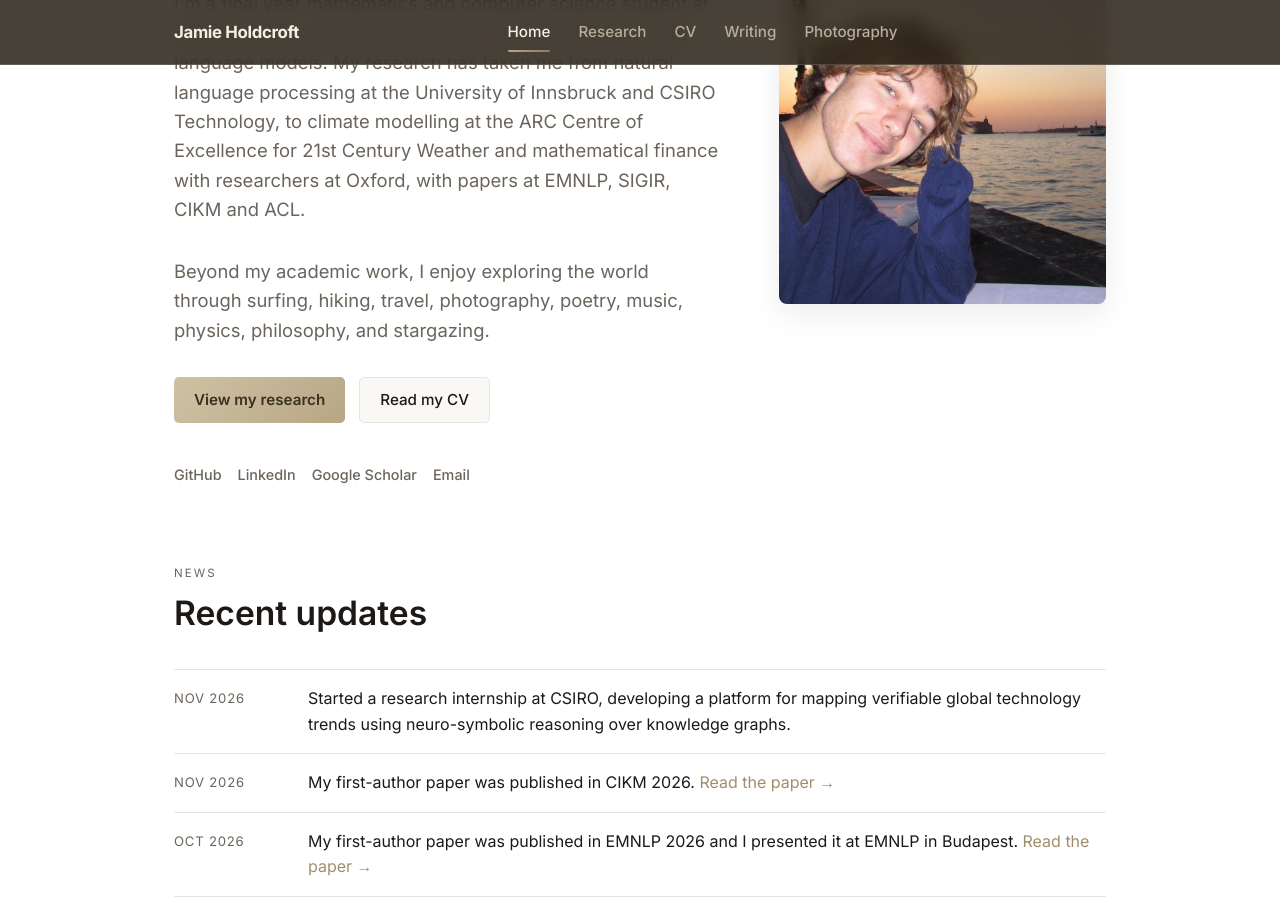
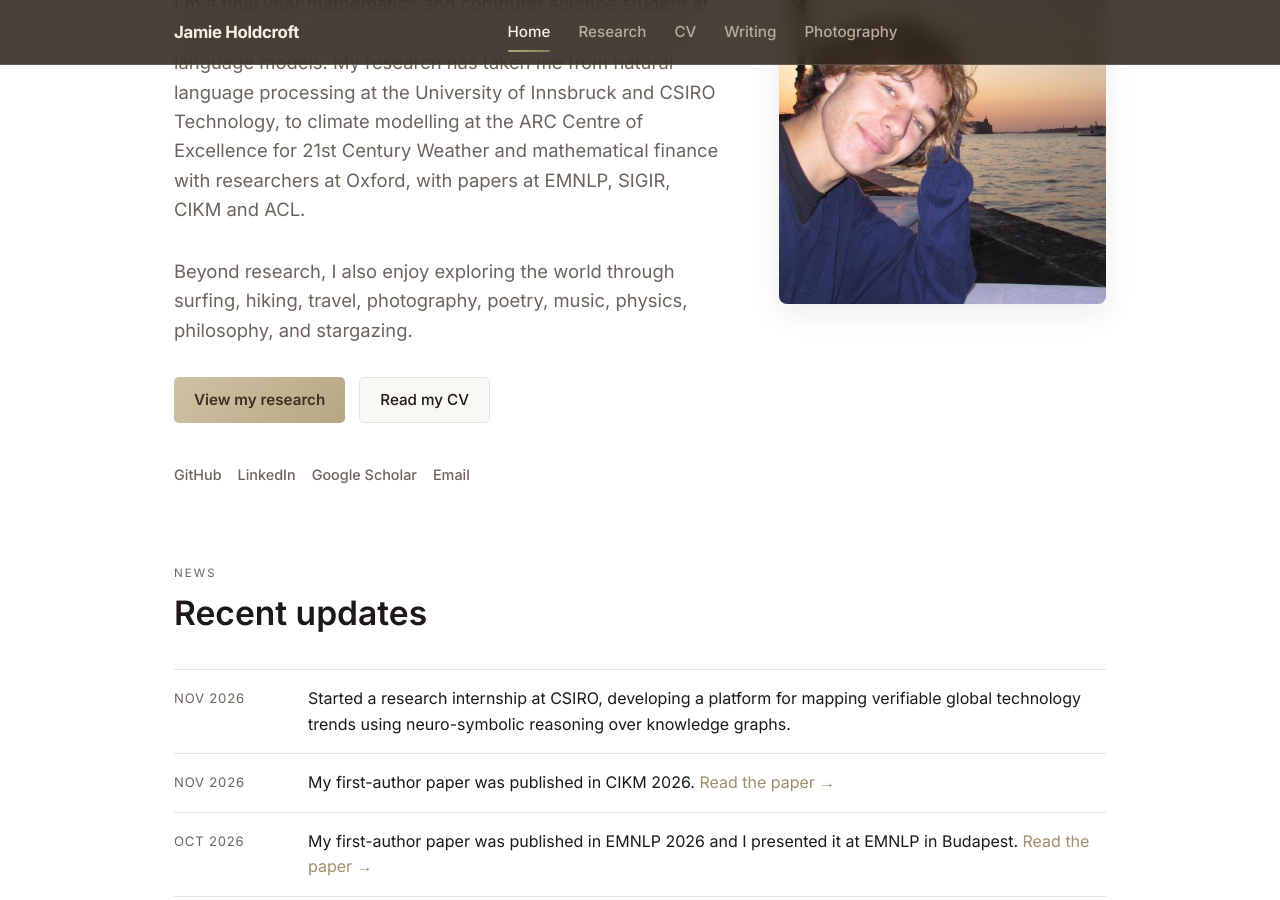
Before and after one commit to JamieHoldcroft/jamieholdcroft.github.io, a Jekyll site: the page built from index.html, in a window 1280 px wide and 900 px high, scrolled down 450 px. Built offline with Jekyll 4.4.1, drawn with Linux system fonts in a browser that asks for light colours.

Commit message:
Revise text in index.html for clarity

```diff
--- a/index.html
+++ b/index.html
@@ -15,7 +15,7 @@ description: "I'm Jamie Holdcroft, a maths & computer science student at UNSW Sy
         Century Weather and mathematical finance with researchers at Oxford, with papers at EMNLP, SIGIR, CIKM and ACL.
       </p>
       <p class="hero-lede">
-        Beyond my academic work, I enjoy exploring the world through surfing, hiking, travel,
+        Beyond research, I also enjoy exploring the world through surfing, hiking, travel,
         photography, poetry, music, physics, philosophy, and stargazing.
       </p>
       <!-- <p class="hero-lede">
```
